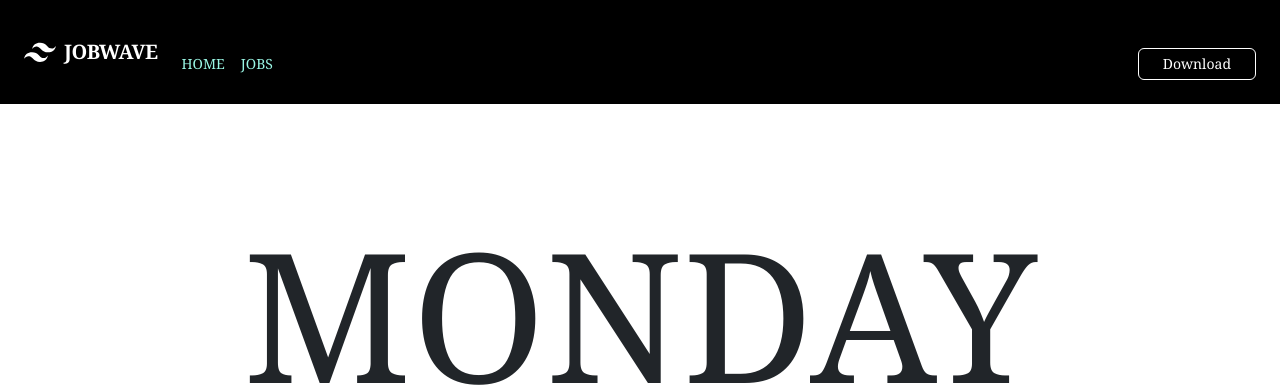
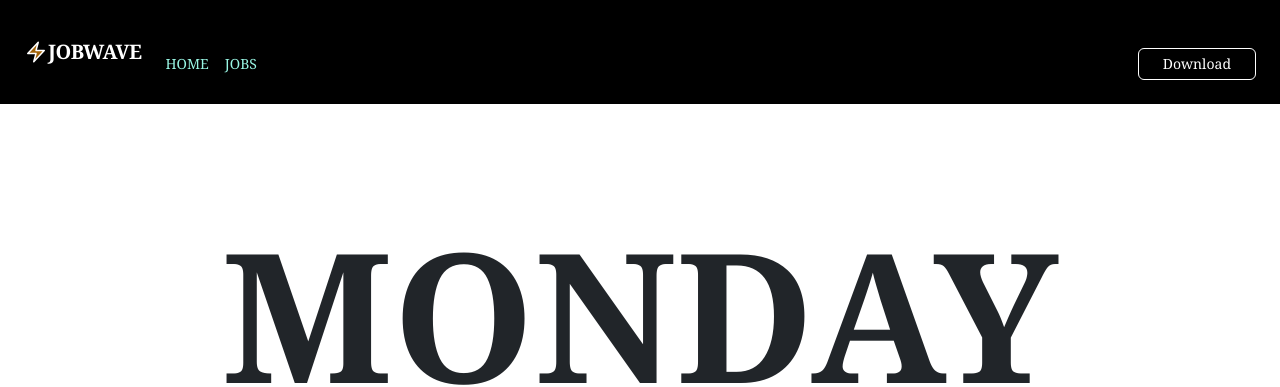
Before and after one commit to gnieb/jobsurge, a React (Create React App) app in the folder client/: page / in a window 1280 px wide. Shown: the top 387 px of the page. Built offline with nearby package versions, Linux system fonts and the light colour scheme; no server answers.

Commit message:
modify svg to lightning bolt

```diff
--- a/client/src/Nav.js
+++ b/client/src/Nav.js
@@ -8,7 +8,10 @@ export default function Nav(){
 
         <nav className="flex items-center justify-between flex-wrap bg-black p-6">
   <div className="flex items-center flex-shrink-0 text-white mr-6">
-    <svg className="fill-current h-8 w-8 mr-2" width="54" height="54" viewBox="0 0 54 54" xmlns="http://www.w3.org/2000/svg"><path d="M13.5 22.1c1.8-7.2 6.3-10.8 13.5-10.8 10.8 0 12.15 8.1 17.55 9.45 3.6.9 6.75-.45 9.45-4.05-1.8 7.2-6.3 10.8-13.5 10.8-10.8 0-12.15-8.1-17.55-9.45-3.6-.9-6.75.45-9.45 4.05zM0 38.3c1.8-7.2 6.3-10.8 13.5-10.8 10.8 0 12.15 8.1 17.55 9.45 3.6.9 6.75-.45 9.45-4.05-1.8 7.2-6.3 10.8-13.5 10.8-10.8 0-12.15-8.1-17.55-9.45-3.6-.9-6.75.45-9.45 4.05z"/></svg>
+    <svg xmlns="http://www.w3.org/2000/svg" fill="#a16207" viewBox="0 0 24 24" stroke-width="1.5" stroke="currentColor" class="w-6 h-6">
+  <path stroke-linecap="round" stroke-linejoin="round" d="M3.75 13.5l10.5-11.25L12 10.5h8.25L9.75 21.75 12 13.5H3.75z" />
+</svg>
+
     <span className="font-semibold text-xl tracking-tight">JOBWAVE</span>
   </div>
   <div className="block lg:hidden">
--- a/client/src/Time.js
+++ b/client/src/Time.js
@@ -14,7 +14,7 @@ export default function Time(){
         <div className="p-5">
             <div className="text-center">
                 <div className="text-3xl lg:text-[180px] p-5">
-                    <div>{weekDay.toUpperCase()}</div>
+                    <div className="font-bold">{weekDay.toUpperCase()}</div>
                 </div>
                 <div className="text-3xl sm:text-7xl p-1">{date.toLocaleDateString()}</div>
                 <div className="text-3xl sm:text-7xl ">{date.toLocaleTimeString()}</div>
```
Also changed, not shown: 1 other file (tests, documents, lock files or other folders).
